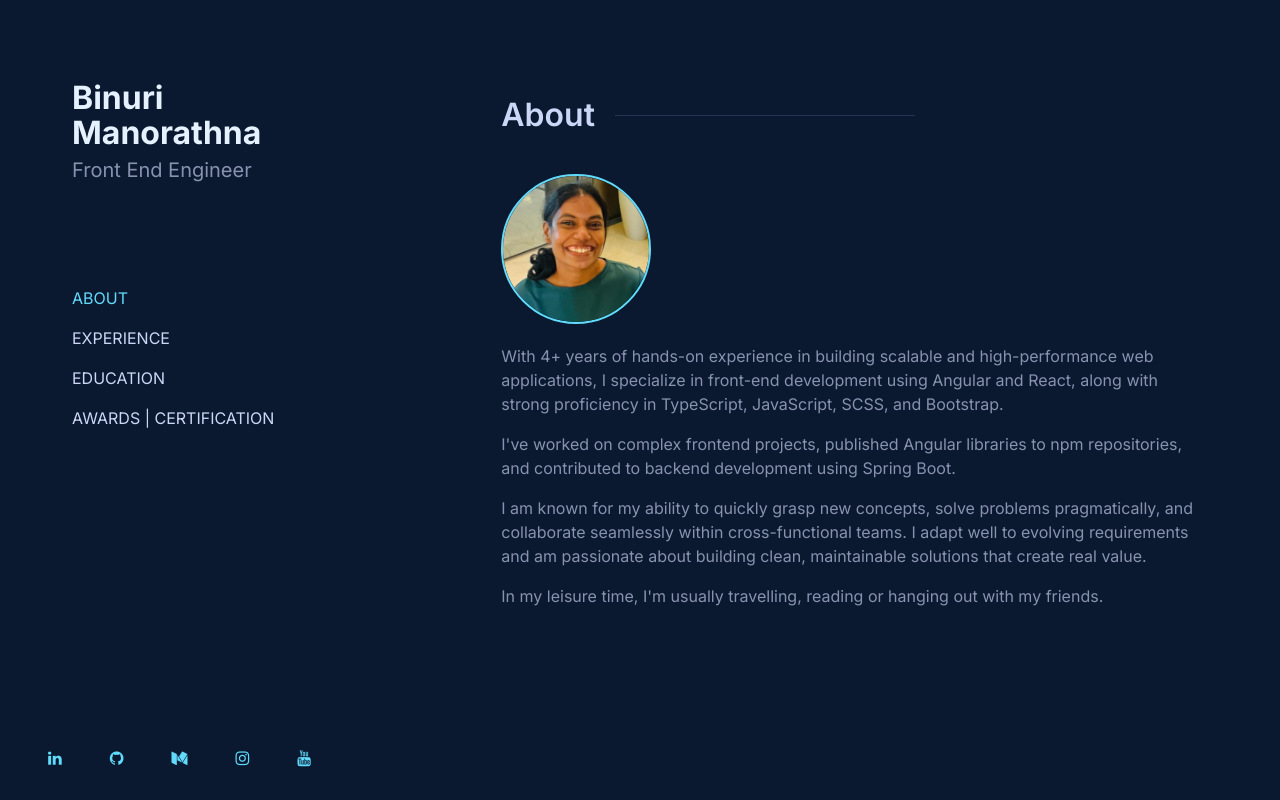
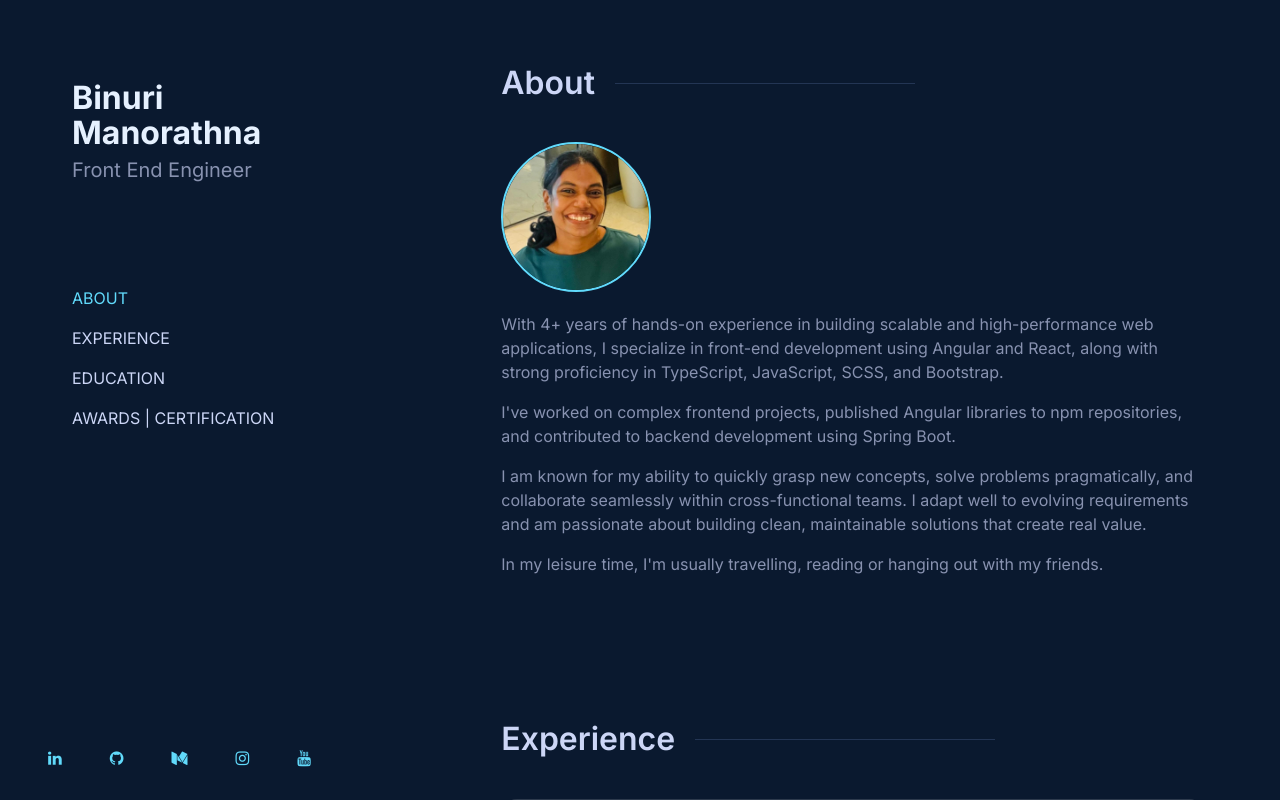
Before and after one commit to Binurim/Portfolio, a React (Create React App) app: page / in a window 1280 px wide. Built offline with nearby package versions, Linux system fonts and the light colour scheme.

Commit message:
Fixed margin styles

```diff
--- a/src/App.css
+++ b/src/App.css
@@ -150,12 +150,12 @@ p {
 }
 
 .section {
-  padding: 6rem 0;
-  min-height: 100vh;
+  padding: 2rem 0;
+  min-height: 60vh;
 }
 
 .section:first-child {
-  padding-top: 3rem;
+  padding-top: 2rem;
 }
 
 .sectionHeader {
--- a/src/App.js
+++ b/src/App.js
@@ -21,8 +21,8 @@ function App() {
         });
       }, {
       root: mainContent,
-      threshold: 0.2, // section must be at least 20% visible
-      rootMargin: "-30% 0px -30% 0px",
+      threshold: 0.3, // section must be at least 30% visible
+      rootMargin: "-20% 0px -20% 0px",
     }
     );
 
```
